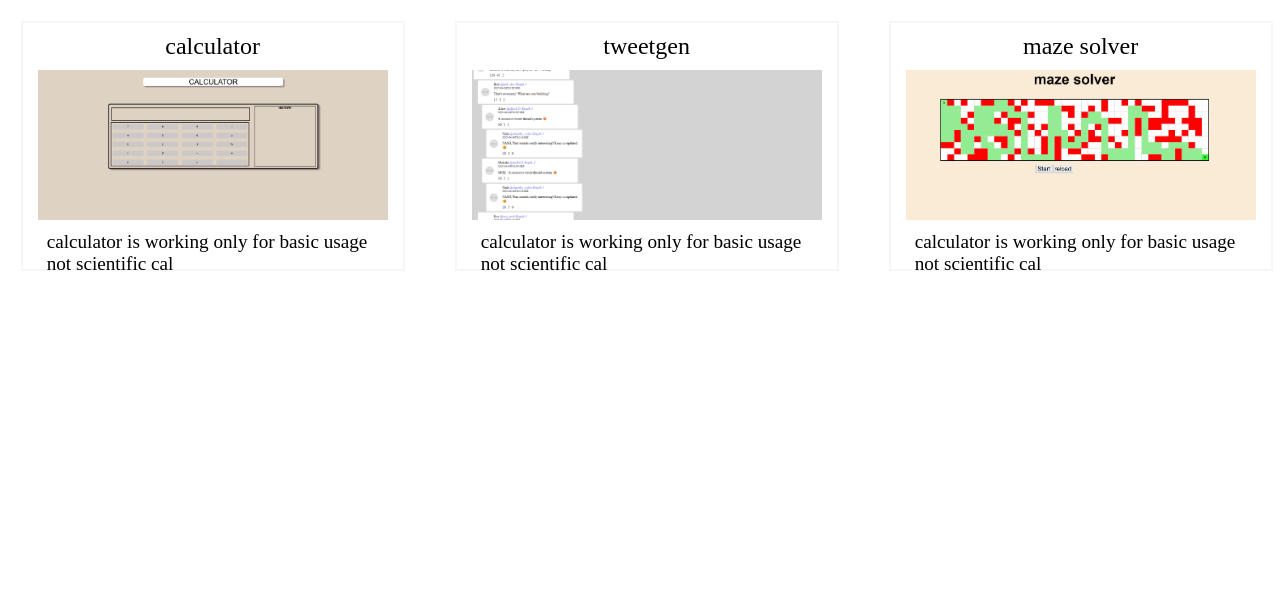
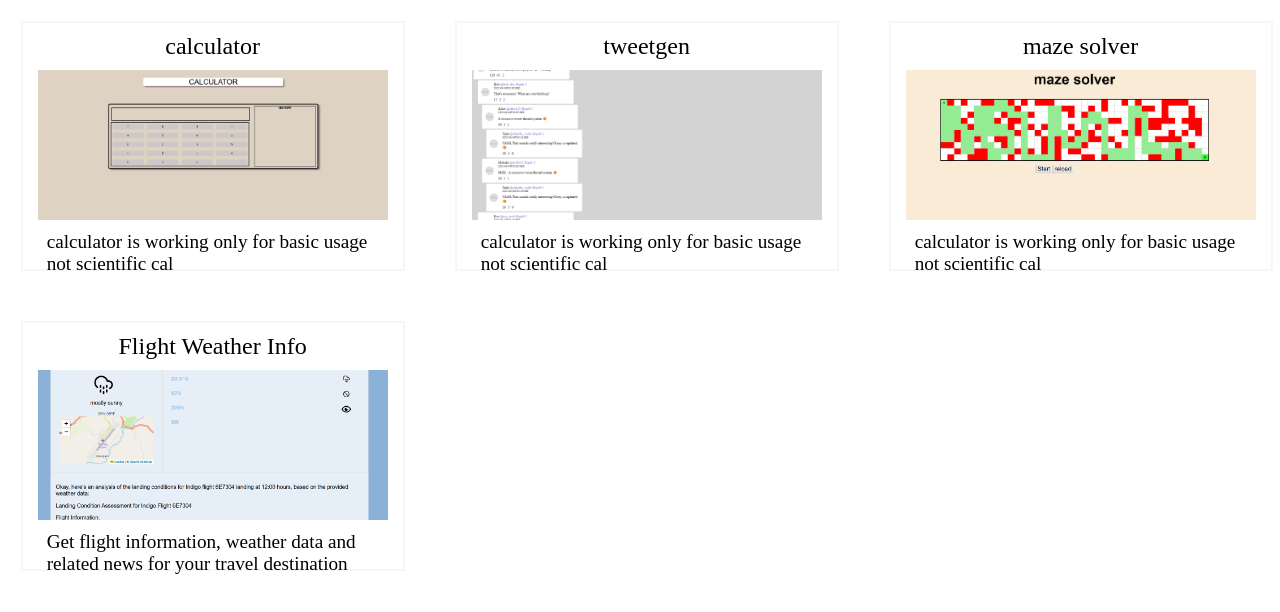
Before and after one commit to mokshitha890/30-Days-daily-JS-projects, a plain HTML site: page index.html in a window 1280 px wide. Shown: the part 104-716 px from the top of the page. Drawn offline with Linux system fonts and the light colour scheme.

```diff
--- a/index.html
+++ b/index.html
@@ -99,6 +99,14 @@
             <p>calculator is working only for basic usage not scientific cal</p>
         </div>
 
+        <!-- Add the new Flight Weather Info project card -->
+        <div class="project-content" data-folderId="Day-04-FlightWeatherInfo">
+            <div class="project-name">Flight Weather Info</div>
+            <div class="project-image">
+                <img src="./images/preview-flights.png" alt="">
+            </div>
+            <p>Get flight information, weather data and related news for your travel destination</p>
+        </div>
     </div>
 
     <div class="project-details"></div>
@@ -116,7 +124,8 @@
 
                 const folderId = event.currentTarget.getAttribute('data-folderId')
                 console.log(folderId)
-                window.open('/' + folderId, '_blank').focus();
+                const feDir = folderId === "Day-04-FlightWeatherInfo" ? "/frontend" : "";
+                window.open('/' + folderId + feDir, '_blank').focus();
             })
         })
     </script>
```
Also changed, not shown: images/preview-flights.png (added), 1 other file.
